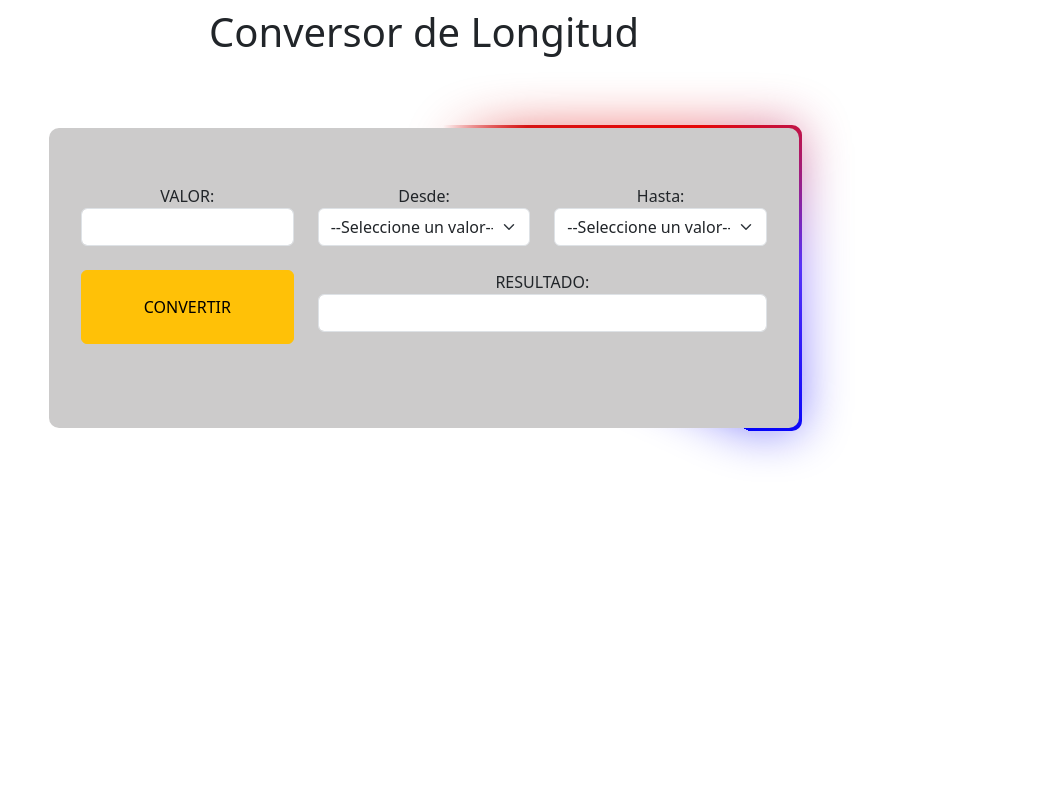
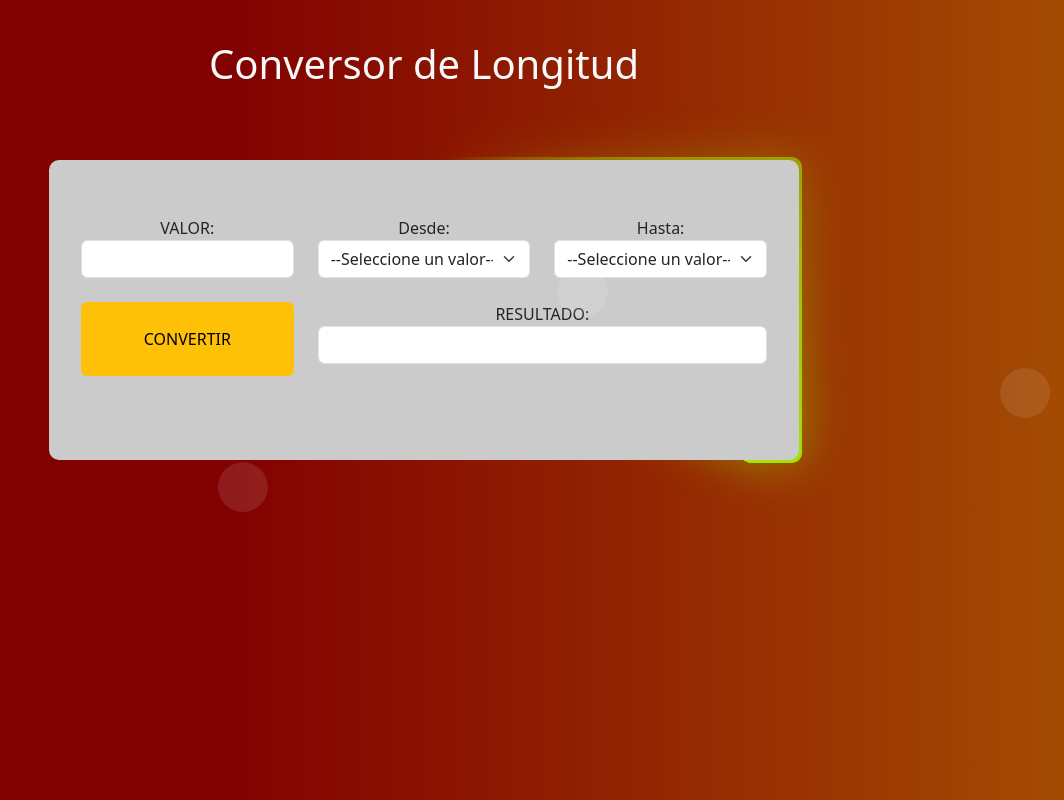
Before and after one commit to dsanchezchu/convertidor-longitud, a PHP site: page /Udemy/ in a window 1280 px wide. Shown: the whole page, without its empty margins (216-1280 px from the left). Run offline with PHP 8.4, Linux system fonts and the light colour scheme.

Commit message:
Aplique capa de estilos

```diff
--- a/index.php
+++ b/index.php
@@ -1,31 +1,32 @@
 <?php
-    $desde='';
-    $hasta='';
-    $valor='';
-    $resultado='';
+$desde = '';
+$hasta = '';
+$valor = '';
+$resultado = '';
 //Convertir medida standar de metros
-    function convertir_a_metros($valor,$unidad_desde){
-        switch($unidad_desde){
-            case'Milimetro':
-                return $valor/1000;
+function convertir_a_metros($valor, $unidad_desde)
+{
+    switch ($unidad_desde) {
+        case 'Milimetro':
+            return $valor / 1000;
             break;
-            case'Centimetro':
-                return $valor/100;
+        case 'Centimetro':
+            return $valor / 100;
             break;
-            case'Decimetro':
-                return $valor/10;
+        case 'Decimetro':
+            return $valor / 10;
             break;
-            case'Metro':
-                return $valor*1;
+        case 'Metro':
+            return $valor * 1;
             break;
-            case'Decametro':
-                return $valor*10;
+        case 'Decametro':
+            return $valor * 10;
             break;
-            case'Hectometro':
-                return $valor*100;
+        case 'Hectometro':
+            return $valor * 100;
             break;
-            case'Kilometro':
-                return $valor*1000;
+        case 'Kilometro':
+            return $valor * 1000;
             break;
         default:
             return "Ingresa una unidad de medida de las opciones";
@@ -33,29 +34,29 @@
     }
 }
 
-    function convertir_desde_metros($valor,$unidad_hasta){
-        switch($unidad_hasta)
+function convertir_desde_metros($valor, $unidad_hasta)
 {
-            case'Milimetro':
-                return $valor*1000;
+    switch ($unidad_hasta) {
+        case 'Milimetro':
+            return $valor * 1000;
             break;
-            case'Centimetro':
-                return $valor*100;
+        case 'Centimetro':
+            return $valor * 100;
             break;
-            case'Decimetro':
-                return $valor*10;
+        case 'Decimetro':
+            return $valor * 10;
             break;
-            case'Metro':
-                return $valor*1;
+        case 'Metro':
+            return $valor * 1;
             break;
-            case'Decametro':
-                return $valor/10;
+        case 'Decametro':
+            return $valor / 10;
             break;
-            case'Hectometro':
-                return $valor/100;
+        case 'Hectometro':
+            return $valor / 100;
             break;
-            case'Kilometro':
-                return $valor/1000;
+        case 'Kilometro':
+            return $valor / 1000;
             break;
         default:
             return "Ingresa una unidad de medida de las opciones";
@@ -64,19 +65,20 @@
 }
 
 
-    if(isset($_POST['convertir'])){
+if (isset($_POST['convertir'])) {
     //Obtener los valores
     $valor = $_POST['valor'];
     $desde = $_POST['desde'];
     $hasta = $_POST['hasta'];
-        $calculoDesde = convertir_a_metros($valor,$desde);
-        $calculoHasta = convertir_desde_metros($calculoDesde,$hasta);
-        $resultado= $calculoHasta;
+    $calculoDesde = convertir_a_metros($valor, $desde);
+    $calculoHasta = convertir_desde_metros($calculoDesde, $hasta);
+    $resultado = $calculoHasta;
 }
 ?>
 
 <!DOCTYPE html>
 <html lang="en">
+
 <head>
     <meta charset="UTF-8">
     <meta name="viewport" content="width=device-width, initial-scale=1.0">
@@ -84,9 +86,16 @@
     <link rel="stylesheet" href="http://localhost/Udemy/MASTER%20PHP/convertidor-longitud/styles/style.css?v=<?php echo time(); ?>">
     <title>Conversor de Longitud</title>
 </head>
+
 <body>
-
-    <h1 class="text-center py-2 mb-3">Conversor de Longitud</h1>
+<div class="wrapper">
+    <div class="animated-bg">
+        <div></div>
+        <div></div>
+        <div></div>
+        <div></div>
+    </div>
+        <h1 class="text-center text-light py-3 mt-4">Conversor de Longitud</h1>
 
         <div class="container py-5">
             <form class="card-form" method="POST">
@@ -137,14 +146,14 @@
                     <div class="col-sm-8">
                         <div class="mb-3">
                             <label for="valor" class="">RESULTADO: </label>
-                        <input type="text" name="resultado" class="form-control" value="<?php if(isset($resultado)) echo$resultado?>">
+                            <input type="text" name="resultado" class="form-control" value="<?php if (isset($resultado)) echo $resultado ?>">
                         </div>
                     </div>
                 </div>
 
             </form>
         </div>
+    </div>
+</body>
 
-
-</body>
 </html>
--- a/styles/style.css
+++ b/styles/style.css
@@ -22,7 +22,7 @@
     left: 0;
     right: 0;
     bottom: 0;
-    background-image: conic-gradient(from var(--angle),transparent 70%,#d61515,#e60707,rgb(87, 51, 248),rgb(2, 2, 249));
+    background-image: conic-gradient(from var(--angle),transparent 70%,#a0e707);
     z-index: -1; /* Asegúrate de que el ::after esté detrás de .card-form */
     border-radius: 10px;
     padding: 3px;
@@ -44,3 +44,76 @@
         --angle: 360deg;
     }
 }
+
+/* Fondo animado */
+.wrapper {
+    position: absolute;
+    width: 100%;
+    height: 100%;
+    overflow: hidden;
+    background: linear-gradient(90deg, #820101 35%, #a44b03 100%);
+    z-index: 0; /* El fondo está en la capa más baja */
+}
+
+.animated-bg {
+    position: absolute;
+    top: 0;
+    left: 0;
+    width: 100%;
+    height: 100%;
+    z-index: 1; /* Fondo animado por debajo del borde */
+    overflow: hidden;
+    pointer-events: none;
+}
+
+.animated-bg div {
+    position: absolute;
+    width: 50px;
+    height: 50px;
+    border-radius: 50%;
+    background-color: rgba(255, 255, 255, 0.2);
+    animation: move 20s infinite ease-in-out;
+}
+
+.animated-bg div:nth-child(1) {
+    top: 10%;
+    left: 10%;
+    animation-duration: 18s;
+    animation-delay: -5s;
+}
+
+.animated-bg div:nth-child(2) {
+    top: 80%;
+    left: 20%;
+    animation-duration: 25s;
+    animation-delay: -3s;
+}
+
+.animated-bg div:nth-child(3) {
+    top: 50%;
+    left: 50%;
+    animation-duration: 22s;
+    animation-delay: 0s;
+}
+
+.animated-bg div:nth-child(4) {
+    top: 70%;
+    left: 80%;
+    animation-duration: 20s;
+    animation-delay: -2s;
+}
+
+@keyframes move {
+    0% {
+        transform: translateY(0px) translateX(0px);
+        opacity: 1;
+    }
+    50% {
+        transform: translateY(-200px) translateX(200px);
+        opacity: 0.5;
+    }
+    100% {
+        transform: translateY(0px) translateX(0px);
+        opacity: 1;
+    }
+}
```
Also changed, not shown: 1 other file. Lines whose indentation alone changed are shown as unchanged.
